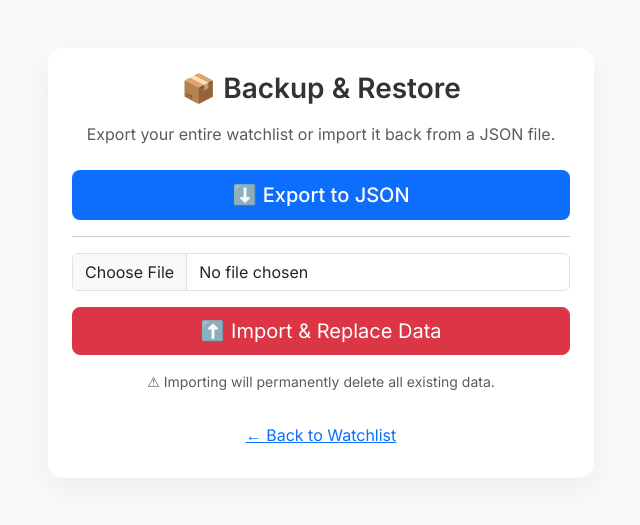
After one commit to nageshajab/watchlist_python, a Flask app: page /backup in a window 1280 px wide. The commit adds this page. Shown: the top 525 px of the page, without its empty margins (319-959 px from the left). Run offline with Flask 3, Linux system fonts and the light colour scheme.

Commit message:
backup page added

```diff
--- a/app.py
+++ b/app.py
@@ -1,5 +1,8 @@
 import sqlite3
 from flask import Flask, request, jsonify, render_template
+import json
+from flask import send_file
+from io import BytesIO
 
 app = Flask(__name__)
 
@@ -249,6 +252,106 @@ def search_movie():
         "per_page": limit
     })
 
+@app.route("/export", methods=["GET"])
+def export_data():
+    conn = get_connection()
+    c = conn.cursor()
+
+    c.execute("""
+        SELECT id, name, type, ott, status, language, rating
+        FROM movies ORDER BY id
+    """)
+    movies = c.fetchall()
+
+    export_movies = []
+
+    for row in movies:
+        movie_id = row[0]
+
+        c.execute("SELECT tag FROM tags WHERE movie_id=?", (movie_id,))
+        tags = [t[0] for t in c.fetchall()]
+
+        export_movies.append({
+            "name": row[1],
+            "type": row[2],
+            "ott": row[3],
+            "status": row[4],
+            "language": row[5],
+            "rating": row[6],
+            "tags": tags
+        })
+
+    conn.close()
+
+    data = {
+        "movies": export_movies
+    }
+
+    json_bytes = json.dumps(data, indent=2).encode("utf-8")
+    buffer = BytesIO(json_bytes)
+
+    return send_file(
+        buffer,
+        as_attachment=True,
+        download_name="watchlist_export.json",
+        mimetype="application/json"
+    )
+
+@app.route("/import", methods=["POST"])
+def import_data():
+    if "file" not in request.files:
+        return jsonify({"error": "No file uploaded"}), 400
+
+    file = request.files["file"]
+
+    try:
+        data = json.load(file)
+    except Exception as e:
+        return jsonify({"error": "Invalid JSON file"}), 400
+
+    movies = data.get("movies")
+    if not isinstance(movies, list):
+        return jsonify({"error": "Invalid JSON structure"}), 400
+
+    conn = get_connection()
+    c = conn.cursor()
+
+    # 🔥 FULL RESET (order matters)
+    c.execute("DELETE FROM tags")
+    c.execute("DELETE FROM movies")
+    c.execute("DELETE FROM sqlite_sequence WHERE name='movies'")
+    c.execute("DELETE FROM sqlite_sequence WHERE name='tags'")
+
+    # ✅ Import fresh data
+    for movie in movies:
+        c.execute("""
+            INSERT INTO movies (name, type, ott, status, language, rating)
+            VALUES (?, ?, ?, ?, ?, ?)
+        """, (
+            movie.get("name"),
+            movie.get("type"),
+            movie.get("ott"),
+            movie.get("status"),
+            movie.get("language"),
+            movie.get("rating")
+        ))
+
+        movie_id = c.lastrowid
+
+        for tag in movie.get("tags", []):
+            c.execute(
+                "INSERT INTO tags (movie_id, tag) VALUES (?, ?)",
+                (movie_id, tag)
+            )
+
+    conn.commit()
+    conn.close()
+
+    return jsonify({"message": "Database imported successfully!"})
+
+@app.route("/backup")
+def backup_page():
+    return render_template("backup.html")
 
 if __name__ == "__main__":
     app.run(debug=True)
--- /dev/null
+++ b/templates/backup.html
@@ -0,0 +1,112 @@
+<!doctype html>
+<html lang="en">
+  <head>
+    <meta charset="UTF-8" />
+    <meta name="viewport" content="width=device-width, initial-scale=1.0" />
+    <title>Import / Export Data</title>
+
+    <link
+      href="https://cdn.jsdelivr.net/npm/bootstrap@5.3.0/dist/css/bootstrap.min.css"
+      rel="stylesheet"
+    />
+    <link
+      href="https://fonts.googleapis.com/css2?family=Inter:wght@400;500;600&display=swap"
+      rel="stylesheet"
+    />
+    <link
+      rel="stylesheet"
+      href="{{ url_for('static', filename='style.css') }}"
+    />
+  </head>
+
+  <body>
+    <div class="container py-5">
+      <div class="row justify-content-center">
+        <div class="col-md-6">
+          <div class="form-card p-4 text-center">
+            <h3 class="fw-bold mb-3">📦 Backup & Restore</h3>
+            <p class="text-muted mb-4">
+              Export your entire watchlist or import it back from a JSON file.
+            </p>
+
+            <!-- EXPORT -->
+            <div class="d-grid mb-3">
+              <a href="/export" class="btn btn-primary btn-lg">
+                ⬇️ Export to JSON
+              </a>
+            </div>
+
+            <hr />
+
+            <!-- IMPORT -->
+            <form id="importForm" enctype="multipart/form-data">
+              <div class="mb-3">
+                <input
+                  type="file"
+                  name="file"
+                  id="importFile"
+                  accept="application/json"
+                  class="form-control"
+                  required
+                />
+              </div>
+
+              <div class="d-grid">
+                <button type="submit" class="btn btn-danger btn-lg">
+                  ⬆️ Import & Replace Data
+                </button>
+              </div>
+            </form>
+
+            <p class="small text-muted mt-3">
+              ⚠ Importing will permanently delete all existing data.
+            </p>
+
+            <div class="mt-4">
+              <a href="/" class="btn btn-link">← Back to Watchlist</a>
+            </div>
+          </div>
+        </div>
+      </div>
+    </div>
+
+    <script>
+      const form = document.getElementById("importForm");
+
+      form.addEventListener("submit", async (e) => {
+        e.preventDefault();
+
+        const fileInput = document.getElementById("importFile");
+
+        if (!fileInput.files.length) {
+          alert("Please select a JSON file first.");
+          return;
+        }
+
+        const confirmImport = confirm(
+          "This will DELETE ALL existing data and replace it.\n\nDo you want to continue?",
+        );
+
+        if (!confirmImport) return;
+
+        const formData = new FormData();
+        formData.append("file", fileInput.files[0]);
+
+        try {
+          const res = await fetch("/import", {
+            method: "POST",
+            body: formData,
+          });
+
+          const data = await res.json();
+          alert(data.message || "Import completed");
+
+          window.location.href = "/";
+        } catch (err) {
+          alert("Import failed. Check console.");
+          console.error(err);
+        }
+      });
+    </script>
+  </body>
+</html>
```
Also changed, not shown: templates/index.html (+28 -0 lines).
